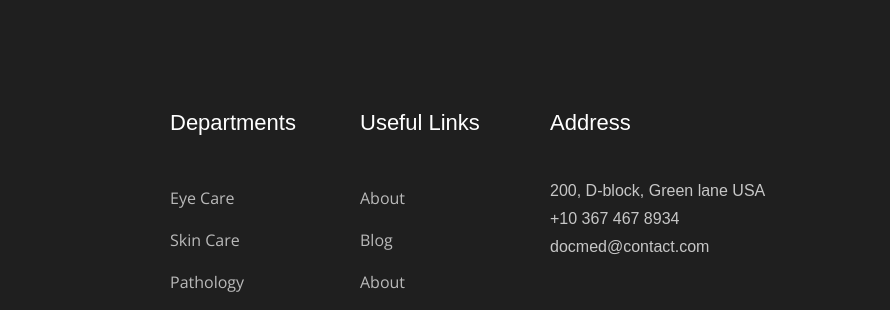
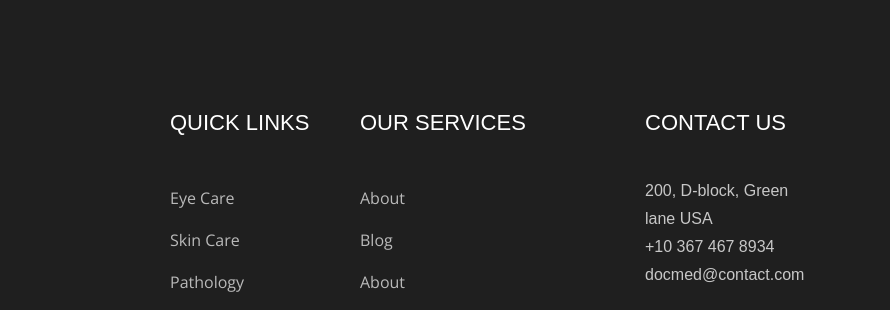
Before and after one commit to aidacoder/Premier-Health, a plain HTML site: page index.html in a window 1280 px wide. Shown: the part 5409-5719 px from the top of the page, 390-1280 px from the left. Drawn offline with nearby package versions, Linux system fonts and the light colour scheme.

Commit message:
Update | quick links

```diff
--- a/index.html
+++ b/index.html
@@ -632,7 +632,7 @@
                     <div class="col-xl-2 offset-xl-1 col-md-6 col-lg-3">
                         <div class="footer_widget">
                             <h3 class="footer_title">
-                                Departments
+                                QUICK LINKS
                             </h3>
                             <ul>
                                 <li><a href="#">Eye Care</a></li>
@@ -644,10 +644,10 @@
 
                         </div>
                     </div>
-                    <div class="col-xl-2 col-md-6 col-lg-2">
+                    <div class="col-xl-3 col-md-6 col-lg-2">
                         <div class="footer_widget">
                             <h3 class="footer_title">
-                                Useful Links
+                                OUR SERVICES
                             </h3>
                             <ul>
                                 <li><a href="#">About</a></li>
@@ -658,10 +658,10 @@
                             </ul>
                         </div>
                     </div>
-                    <div class="col-xl-3 col-md-6 col-lg-3">
+                    <div class="col-xl-2 col-md-6 col-lg-3">
                         <div class="footer_widget">
                             <h3 class="footer_title">
-                                Address
+                                CONTACT US
                             </h3>
                             <p>
                                 200, D-block, Green lane USA <br>
```
